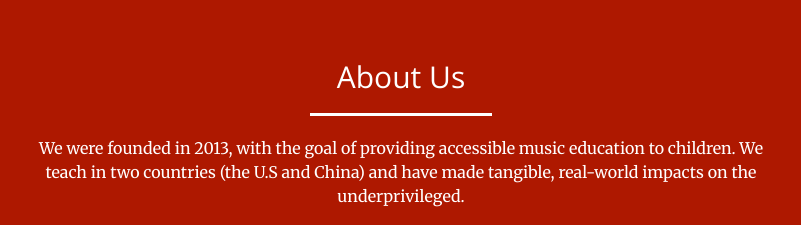
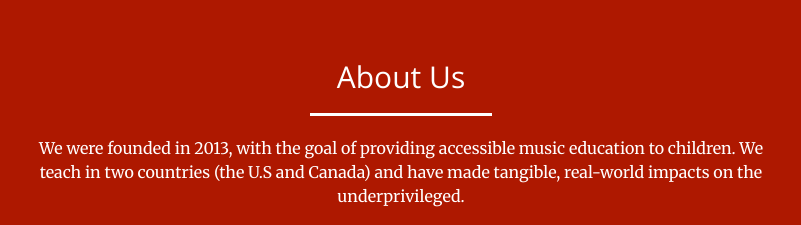
Before and after one commit to justinhe16/IvoryKeysInternational, a plain HTML site: page index.html in a window 1280 px wide. Shown: the part 1320-1545 px from the top of the page, 239-1040 px from the left. Drawn offline with nearby package versions, Linux system fonts and the light colour scheme.

Commit message:
finish 2

```diff
--- a/index.html
+++ b/index.html
@@ -121,7 +121,7 @@
                 <div class="col-lg-8 col-lg-offset-2 text-center">
                     <h2 class="section-heading">About Us</h2>
                     <hr class="light">
-                    <p>We were founded in 2013, with the goal of providing accessible music education to children. We teach in two countries (the U.S and China) and have made tangible, real-world impacts on the underprivileged.</p>
+                    <p>We were founded in 2013, with the goal of providing accessible music education to children. We teach in two countries (the U.S and Canada) and have made tangible, real-world impacts on the underprivileged.</p>
                 </div>
             </div>
             <div class="row">
```
